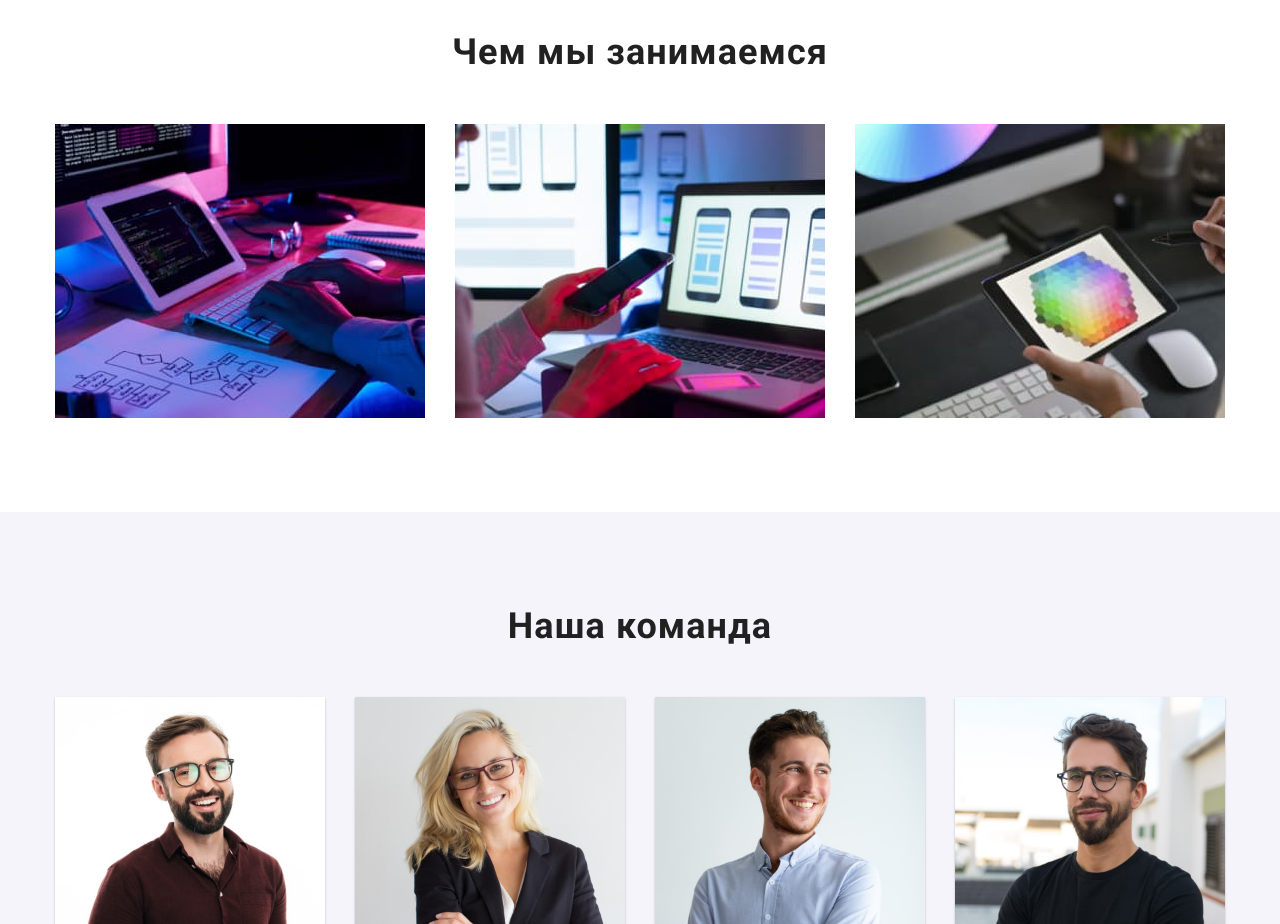
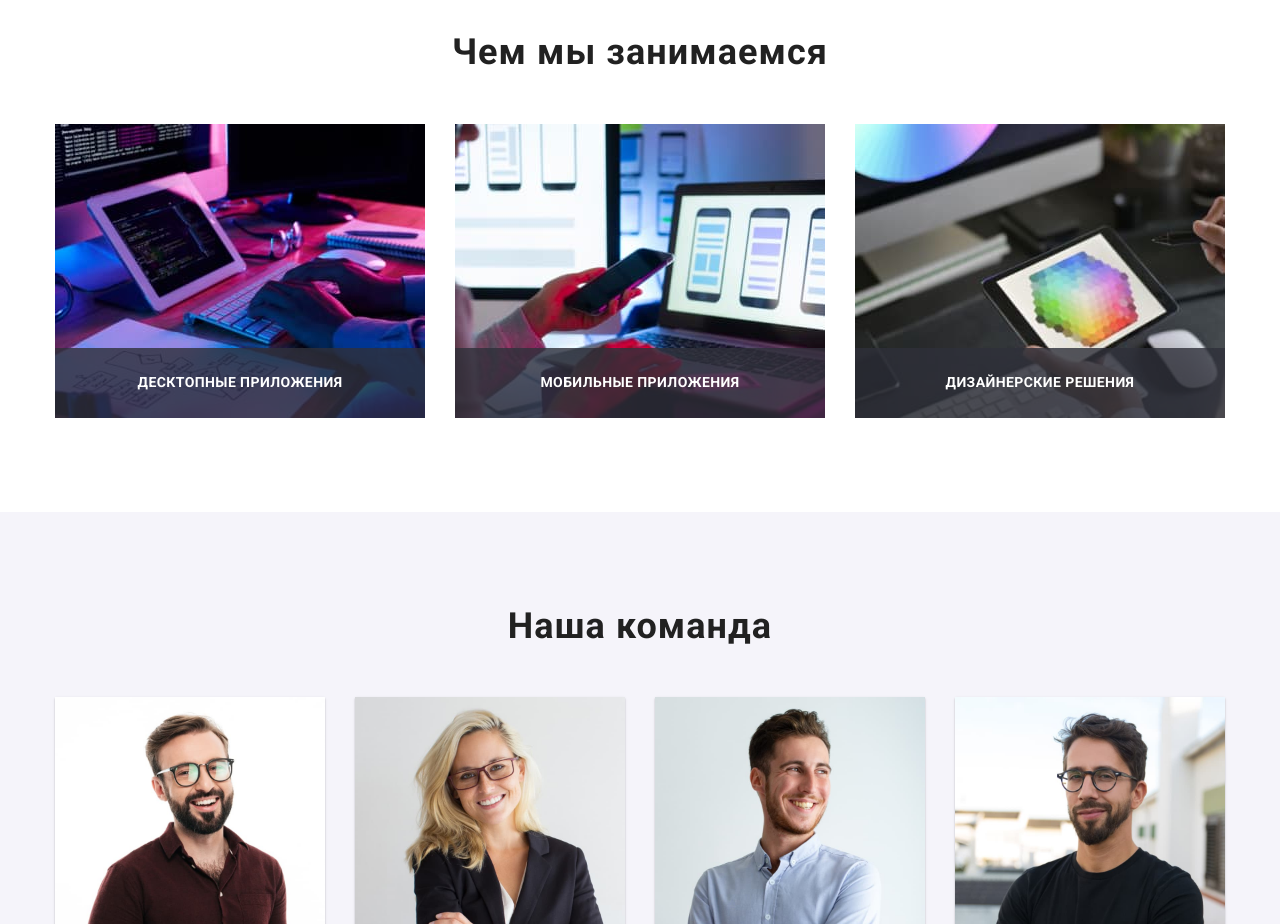
Before and after one commit to NadiiaShek/goit-markup-hw-05, a plain HTML site: page index.html in a window 1280 px wide. Shown: the part 1080-2004 px from the top of the page. Drawn offline with nearby package versions, Linux system fonts and the light colour scheme.

Commit message:
commit
what we do lebel

```diff
--- a/css/style.css
+++ b/css/style.css
@@ -262,6 +262,7 @@ header {
 }
 
 .about-item {
+	position: relative;
 	flex-basis: calc((100% - 2 * 30px) / 3);
 }
 
@@ -287,6 +288,26 @@ header {
 .what-we-do {
 	display: flex;
 	padding-bottom: 94px;
+}
+
+.lebel-wwd {
+	position: absolute;
+	bottom: 0;
+	right: 0;
+	display: flex;
+	width: 370px;
+	height: 70px;
+	justify-content: center;
+	align-items: center;
+
+	font-weight: 700;
+	font-size: 14px;
+	line-height: 1.14;
+	text-align: center;
+	letter-spacing: 0.03em;
+	text-transform: uppercase;
+	background: rgba(47, 48, 58, 0.8);
+	color: var(--second-text-color);
 }
 
 .team {
--- a/index.html
+++ b/index.html
@@ -115,21 +115,24 @@
 <section class="what-we-do">
     <div class="conteiner">
     <h2 class="title">Чем мы занимаемся</h2>
-<ul class="about-list list">
-    <li class="about-item"><img src="./images/box1.jpeg"
-        alt="разработка ПО"
-        width="370"
-        height="294">
+
+ <ul class="about-list list">
+
+         <li class="about-item">
+            <div class="thumb">
+                <img src="./images/box1.jpeg" alt="разработка ПО" width="370" height="294"></div>
+             <p class="lebel-wwd">Десктопные приложения</p>
+         </li>
+
+    <li class="about-item">
+        <div class="thumb"><img src="./images/box2.jpeg" alt="тестирование мобильного приложения" width="370" height="294">
+        </div>
+        <p class="lebel-wwd">Мобильные приложения</p>
     </li>
-    <li class="about-item"><img src="./images/box2.jpeg"
-        alt="тестирование мобильного приложения"
-        width="370"
-        height="294">
-    </li>
-    <li class="about-item"><img src="./images/box3.jpeg"
-        alt="работа с политрой цвето3"
-        width="370"
-        height="294">
+    <li class="about-item">
+        <div class="thumb"><img src="./images/box3.jpeg" alt="работа с политрой цвето3" width="370" height="294">
+        </div>
+        <p class="lebel-wwd">Дизайнерские решения</p>
     </li>
 </ul>
 </div>
```
Also changed, not shown: 1 other file.
